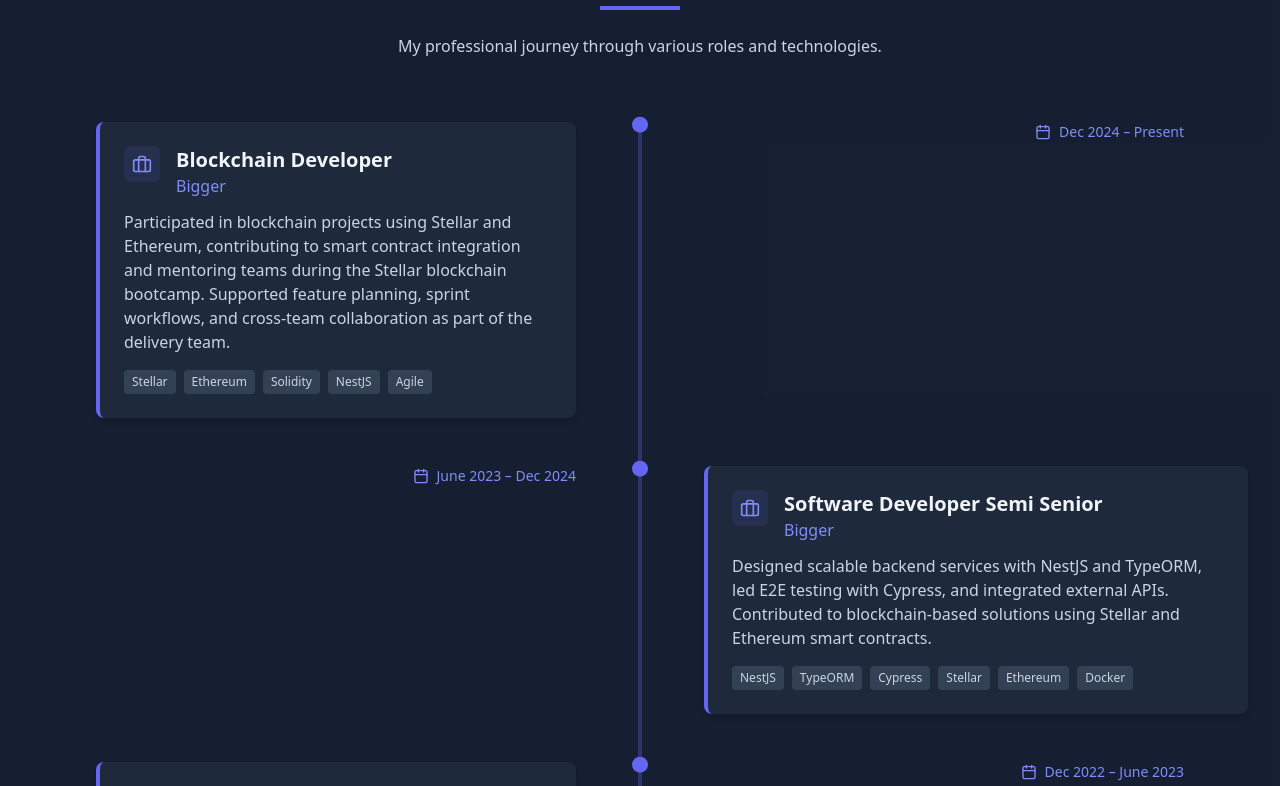
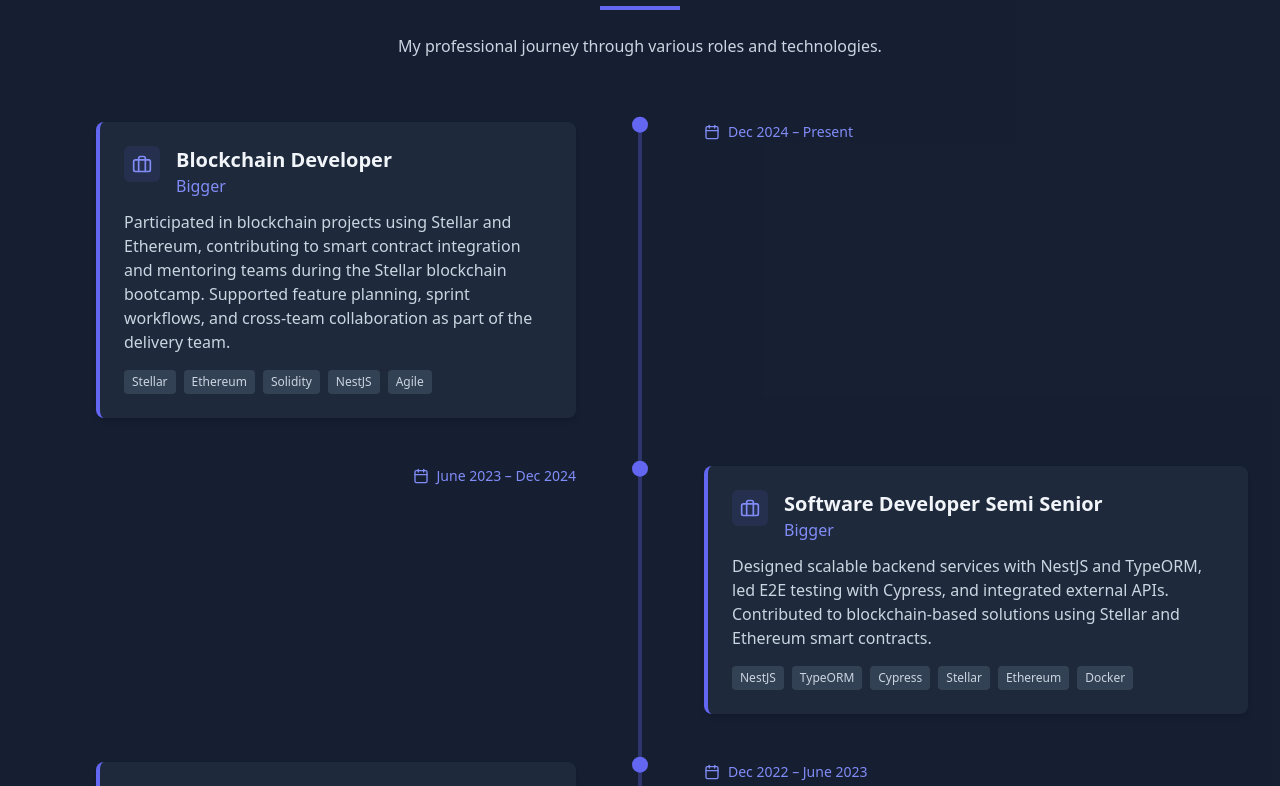
Before and after one commit to joelorzet/portfolio-v2, a React (Vite) app: page / in a window 1280 px wide. Shown: the part 3668-4454 px from the top of the page. Built offline with nearby package versions, Linux system fonts and the light colour scheme.

Commit message:
ref: Move date component near the timeline draw

```diff
--- a/src/components/shared/timeline/TimelineItem.tsx
+++ b/src/components/shared/timeline/TimelineItem.tsx
@@ -18,9 +18,9 @@ export function TimelineItem({ children, index = globalIndex++ }: ITimelineItemP
         <div className="relative">
             <div className="absolute left-0 z-10 w-4 h-4 transform -translate-x-1/2 bg-indigo-500 rounded-full md:left-1/2 -translate-y-1/3"></div>
 
-            <div className={`flex flex-col md:flex-row ${isEven ? 'md:flex-row-reverse' : ''}`}>
+            <div className={`flex flex-col md:flex-row ${isEven ? 'md:flex-row-reverse' : 'md:flex-row'}`}>
                 <div className="flex items-start justify-start pb-8 md:w-1/2 md:pb-0 md:justify-end">
-                    <div className={`px-4 ${isEven ? 'md:pr-16' : 'md:pl-0 md:pr-16'}`}>{dateComponent}</div>
+                    <div className={`px-4 ${isEven ? 'md:pl-16 md:mr-auto' : 'md:pl-0 md:pr-16'}`}>{dateComponent}</div>
                 </div>
 
                 <div className="pl-8 md:w-1/2 md:pl-16">
```
